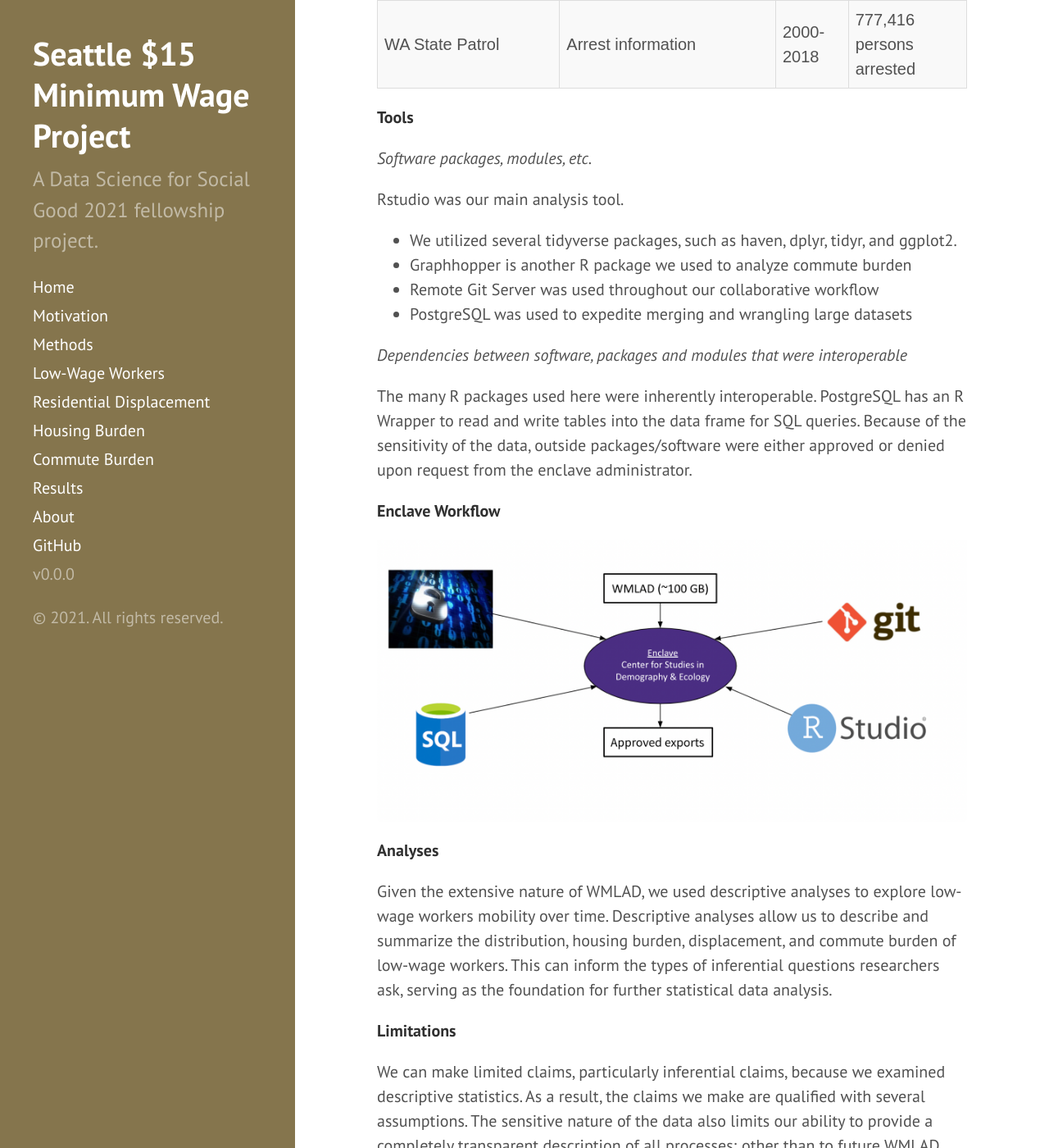
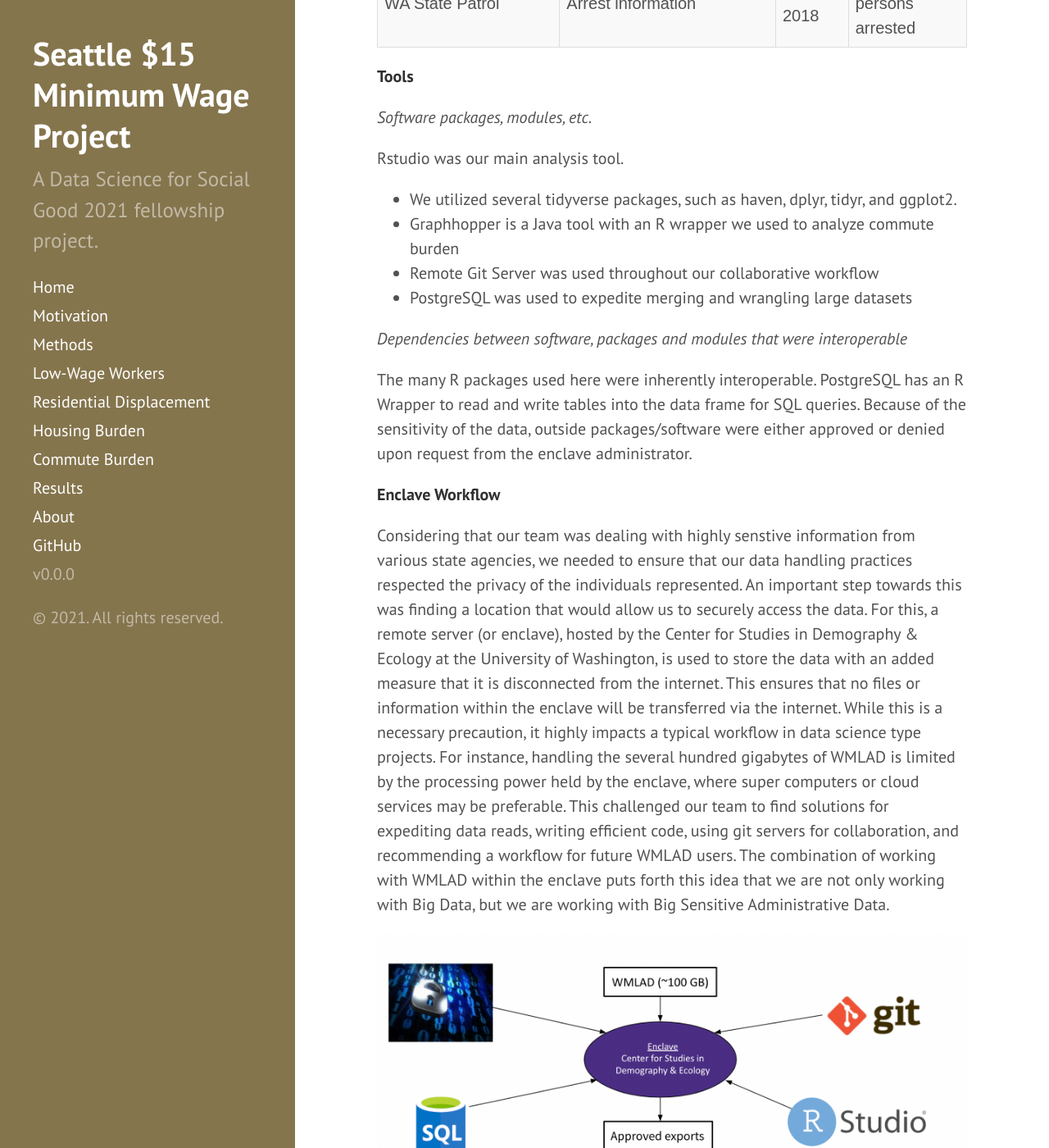
Before and after one commit to uwescience/MinWA, a Jekyll site: the page built from methods.md, in a window 1280 px wide and 1400 px high, scrolled down 1363 px. Shown: the whole window at 82% size. Built offline with Jekyll 4.4.1, drawn with Linux system fonts in a browser that asks for light colours.

Commit message:
Update methods.md
Enclave Workflow description

```diff
--- a/methods.md
+++ b/methods.md
@@ -33,7 +33,7 @@
 </head>
 <body>
 
-<h3>Data Sources</h3>
+<h3>Washington Merged Longitudinal Administrative Data</h3>
 
 <table>
   <tr>
@@ -92,7 +92,7 @@
 
 Rstudio was our main analysis tool.
 - We utilized several tidyverse packages, such as haven, dplyr, tidyr, and ggplot2.
-- Graphhopper is another R package we used to analyze commute burden
+- Graphhopper is a Java tool with an R wrapper we used to analyze commute burden
 - Remote Git Server was used throughout our collaborative workflow
 - PostgreSQL was used to expedite merging and wrangling large datasets
 
@@ -101,6 +101,8 @@
 The many R packages used here were inherently interoperable. PostgreSQL has an R Wrapper to read and write tables into the data frame for SQL queries. Because of the sensitivity of the data, outside packages/software were either approved or denied upon request from the enclave administrator.
 
 **Enclave Workflow**
+
+Considering that our team was dealing with highly senstive information from various state agencies, we needed to ensure that our data handling practices respected the privacy of the individuals represented. An important step towards this was finding a location that would allow us to securely access the data. For this, a remote server (or enclave), hosted by the Center for Studies in Demography & Ecology at the University of Washington, is used to store the data with an added measure that it is disconnected from the internet. This ensures that no files or information within the enclave will be transferred via the internet. While this is a necessary precaution, it highly impacts a typical workflow in data science type projects. For instance, handling the several hundred gigabytes of WMLAD is limited by the processing power held by the enclave, where super computers or cloud services may be preferable. This challenged our team to find solutions for expediting data reads, writing efficient code, using git servers for collaboration, and recommending a workflow for future WMLAD users. The combination of working with WMLAD within the enclave puts forth this idea that we are not only working with Big Data,  but we are working with Big Sensitive Administrative Data.
 
 <img src="{{ site.url }}{{ site.baseurl }}/assets/img/methods_pic.png">
 
```
Also changed, not shown: other parts of methods.md (+1 -1 lines).
